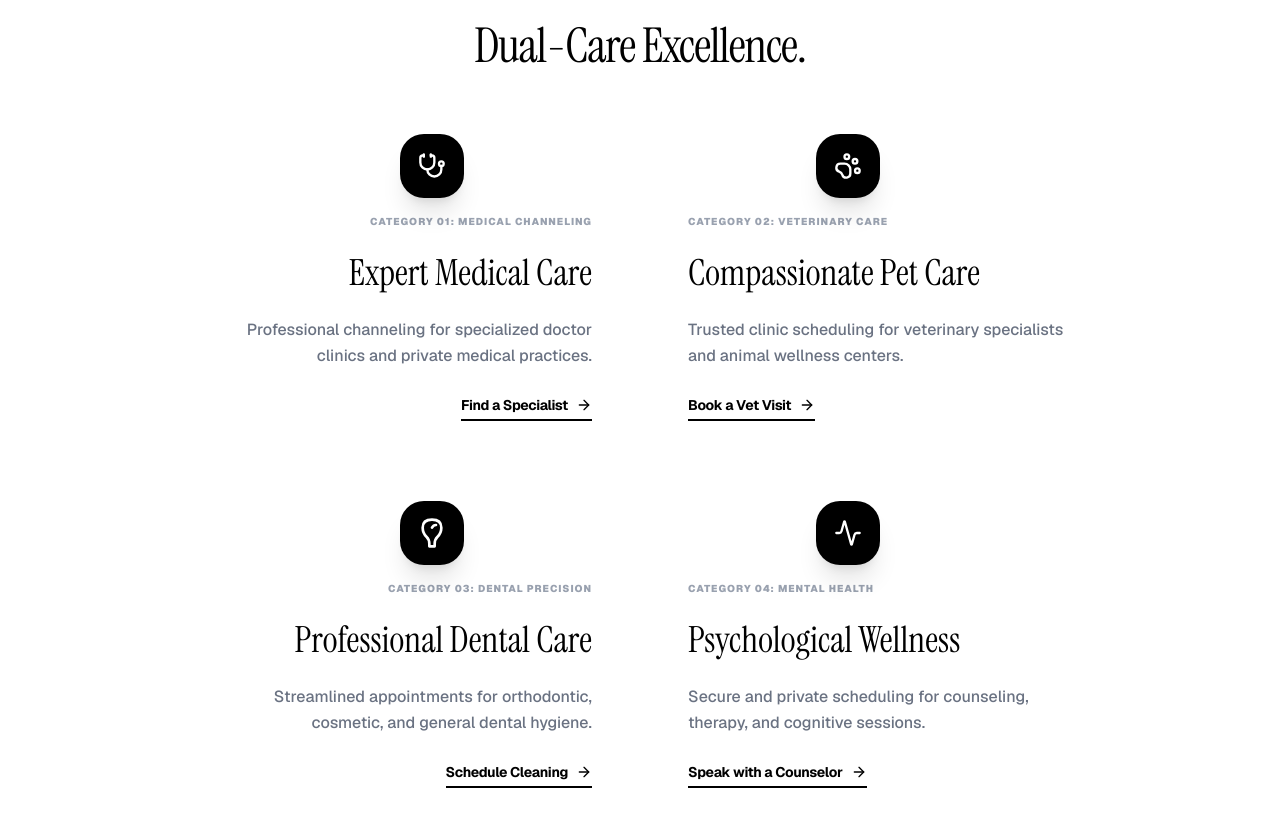
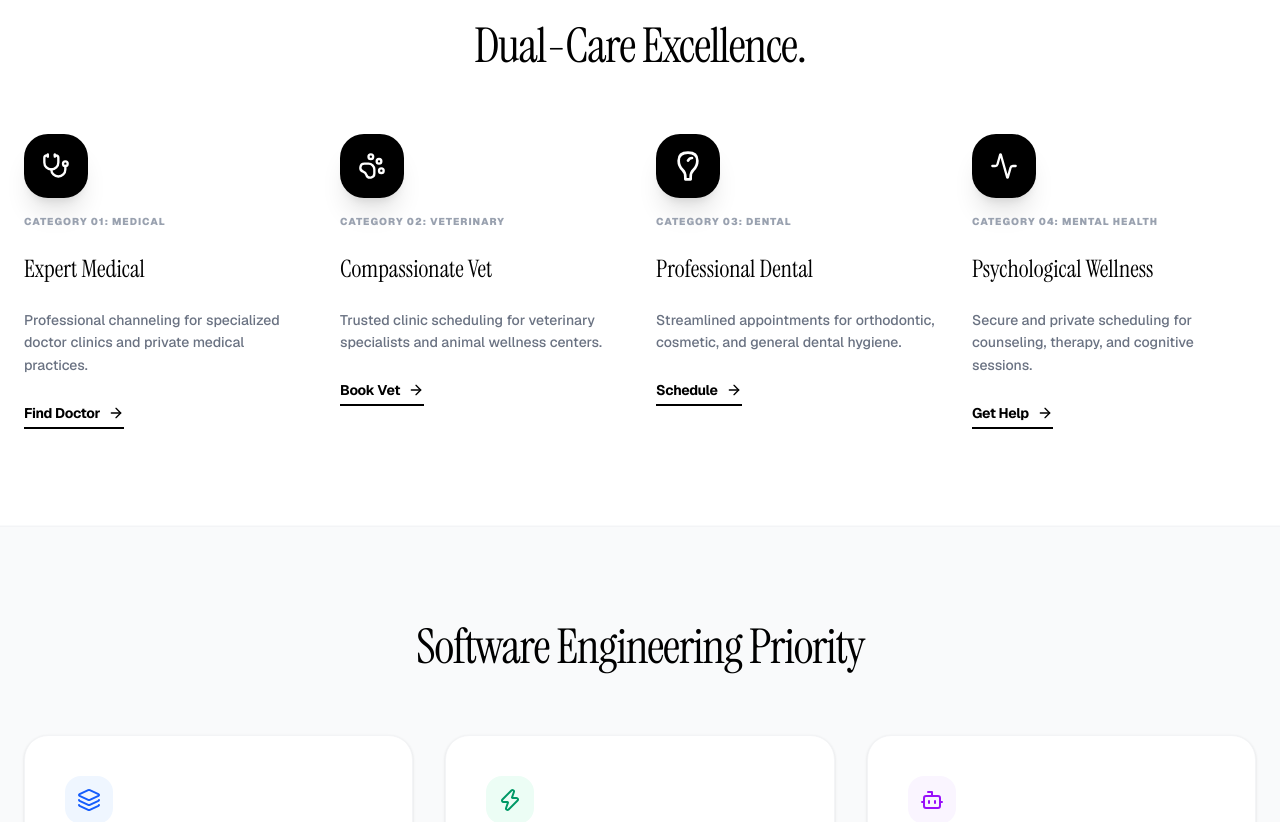
Before and after one commit to FlexSlotCustom0/FlexSlotCustom, a Next.js app in the folder frontend/: page / in a window 1280 px wide. Shown: the part 900-1722 px from the top of the page. Built offline with nearby package versions, Linux system fonts and the light colour scheme.

Commit message:
Update page.tsx

```diff
--- a/frontend/src/app/page.tsx
+++ b/frontend/src/app/page.tsx
@@ -131,85 +131,88 @@ export default function NotionCalendarClone() {
           </div>
 
           {/* Services Content Container */}
-          <div className="grid grid-cols-1 md:grid-cols-2 gap-x-24 gap-y-20 relative">
+          <div className="grid grid-cols-1 md:grid-cols-4 gap-x-8 gap-y-20 relative">
 
             {/* Category 01: Medical Channeling */}
             <motion.div
-              initial={{ opacity: 0, x: -30 }}
-              whileInView={{ opacity: 1, x: 0 }}
+              initial={{ opacity: 0, y: 30 }}
+              whileInView={{ opacity: 1, y: 0 }}
               viewport={{ once: true }}
-              className="space-y-6 text-center md:text-right group"
+              className="space-y-6 text-left group"
             >
-              <div className="inline-flex items-center justify-center w-16 h-16 bg-black text-white rounded-3xl mb-4 group-hover:scale-110 transition-transform shadow-xl shadow-black/10 md:-translate-x-32">
+              <div className="inline-flex items-center justify-center w-16 h-16 bg-black text-white rounded-3xl mb-4 group-hover:scale-110 transition-transform shadow-xl shadow-black/10">
                 <Stethoscope className="w-7 h-7" />
               </div>
-              <div className="text-[10px] font-black tracking-widest text-gray-400 uppercase">Category 01: Medical Channeling</div>
-              <h4 className="text-3xl md:text-4xl font-serif">Expert Medical Care</h4>
-              <p className="text-gray-500 font-medium leading-relaxed max-w-sm md:ml-auto">
+              <div className="text-[10px] font-black tracking-widest text-gray-400 uppercase">Category 01: Medical</div>
+              <h4 className="text-2xl font-serif">Expert Medical</h4>
+              <p className="text-gray-500 font-medium leading-relaxed text-sm">
                 Professional channeling for specialized doctor clinics and private medical practices.
               </p>
               <button className="inline-flex items-center gap-2 text-black font-bold text-sm tracking-tight border-b-2 border-black pb-1 hover:gap-4 transition-all">
-                Find a Specialist <ArrowRight className="w-4 h-4" />
+                Find Doctor <ArrowRight className="w-4 h-4" />
               </button>
             </motion.div>
 
             {/* Category 02: Veterinary Care */}
             <motion.div
-              initial={{ opacity: 0, x: 30 }}
-              whileInView={{ opacity: 1, x: 0 }}
+              initial={{ opacity: 0, y: 30 }}
+              whileInView={{ opacity: 1, y: 0 }}
               viewport={{ once: true }}
-              className="space-y-6 text-center md:text-left group"
+              transition={{ delay: 0.1 }}
+              className="space-y-6 text-left group"
             >
-              <div className="inline-flex items-center justify-center w-16 h-16 bg-black text-white rounded-3xl mb-4 group-hover:scale-110 transition-transform shadow-xl shadow-black/10 md:translate-x-32">
+              <div className="inline-flex items-center justify-center w-16 h-16 bg-black text-white rounded-3xl mb-4 group-hover:scale-110 transition-transform shadow-xl shadow-black/10">
                 <PawPrint className="w-7 h-7" />
               </div>
-              <div className="text-[10px] font-black tracking-widest text-gray-400 uppercase">Category 02: Veterinary Care</div>
-              <h4 className="text-3xl md:text-4xl font-serif">Compassionate Pet Care</h4>
-              <p className="text-gray-500 font-medium leading-relaxed max-w-sm md:mr-auto">
+              <div className="text-[10px] font-black tracking-widest text-gray-400 uppercase">Category 02: Veterinary</div>
+              <h4 className="text-2xl font-serif">Compassionate Vet</h4>
+              <p className="text-gray-500 font-medium leading-relaxed text-sm">
                 Trusted clinic scheduling for veterinary specialists and animal wellness centers.
               </p>
               <button className="inline-flex items-center gap-2 text-black font-bold text-sm tracking-tight border-b-2 border-black pb-1 hover:gap-4 transition-all">
-                Book a Vet Visit <ArrowRight className="w-4 h-4" />
+                Book Vet <ArrowRight className="w-4 h-4" />
               </button>
             </motion.div>
 
             {/* Category 03: Dental Precision */}
             <motion.div
-              initial={{ opacity: 0, x: -30 }}
-              whileInView={{ opacity: 1, x: 0 }}
+              initial={{ opacity: 0, y: 30 }}
+              whileInView={{ opacity: 1, y: 0 }}
               viewport={{ once: true }}
-              className="space-y-6 text-center md:text-right group"
+              transition={{ delay: 0.2 }}
+              className="space-y-6 text-left group"
             >
-              <div className="inline-flex items-center justify-center w-16 h-16 bg-black text-white rounded-3xl mb-4 group-hover:scale-110 transition-transform shadow-xl shadow-black/10 md:-translate-x-32">
+              <div className="inline-flex items-center justify-center w-16 h-16 bg-black text-white rounded-3xl mb-4 group-hover:scale-110 transition-transform shadow-xl shadow-black/10">
                 <ToothIcon className="w-8 h-8" />
               </div>
-              <div className="text-[10px] font-black tracking-widest text-gray-400 uppercase">Category 03: Dental Precision</div>
-              <h4 className="text-3xl md:text-4xl font-serif">Professional Dental Care</h4>
-              <p className="text-gray-500 font-medium leading-relaxed max-w-sm md:ml-auto">
+              <div className="text-[10px] font-black tracking-widest text-gray-400 uppercase">Category 03: Dental</div>
+              <h4 className="text-2xl font-serif">Professional Dental</h4>
+              <p className="text-gray-500 font-medium leading-relaxed text-sm">
                 Streamlined appointments for orthodontic, cosmetic, and general dental hygiene.
               </p>
               <button className="inline-flex items-center gap-2 text-black font-bold text-sm tracking-tight border-b-2 border-black pb-1 hover:gap-4 transition-all">
-                Schedule Cleaning <ArrowRight className="w-4 h-4" />
+                Schedule <ArrowRight className="w-4 h-4" />
               </button>
             </motion.div>
 
             {/* Category 04: Mental Health */}
             <motion.div
-              initial={{ opacity: 0, x: 30 }}
-              whileInView={{ opacity: 1, x: 0 }}
+              initial={{ opacity: 0, y: 30 }}
+              whileInView={{ opacity: 1, y: 0 }}
               viewport={{ once: true }}
-              className="space-y-6 text-center md:text-left group"
+              transition={{ delay: 0.3 }}
+              className="space-y-6 text-left group"
             >
-              <div className="inline-flex items-center justify-center w-16 h-16 bg-black text-white rounded-3xl mb-4 group-hover:scale-110 transition-transform shadow-xl shadow-black/10 md:translate-x-32">
+              <div className="inline-flex items-center justify-center w-16 h-16 bg-black text-white rounded-3xl mb-4 group-hover:scale-110 transition-transform shadow-xl shadow-black/10">
                 <Activity className="w-7 h-7" />
               </div>
               <div className="text-[10px] font-black tracking-widest text-gray-400 uppercase">Category 04: Mental Health</div>
-              <h4 className="text-3xl md:text-4xl font-serif">Psychological Wellness</h4>
-              <p className="text-gray-500 font-medium leading-relaxed max-w-sm md:mr-auto">
+              <h4 className="text-2xl font-serif">Psychological Wellness</h4>
+              <p className="text-gray-500 font-medium leading-relaxed text-sm">
                 Secure and private scheduling for counseling, therapy, and cognitive sessions.
               </p>
               <button className="inline-flex items-center gap-2 text-black font-bold text-sm tracking-tight border-b-2 border-black pb-1 hover:gap-4 transition-all">
-                Speak with a Counselor <ArrowRight className="w-4 h-4" />
+                Get Help <ArrowRight className="w-4 h-4" />
               </button>
             </motion.div>
 
```
